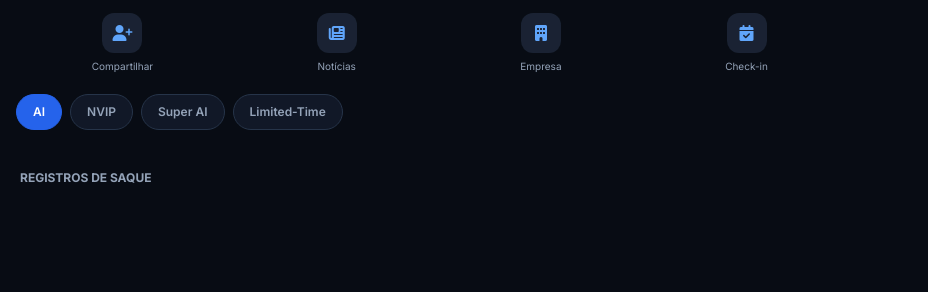
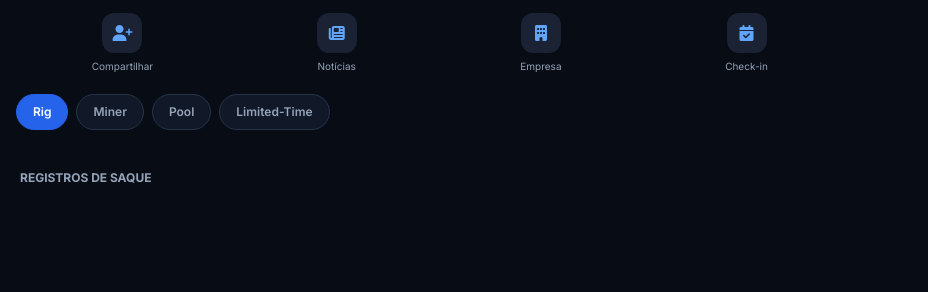
Before and after one commit to vpcminer9-lgtm/frontend, a plain HTML site: page index.html in a window 1280 px wide. Shown: the part 207-499 px from the top of the page, 0-928 px from the left. Drawn offline with nearby package versions, Linux system fonts and the light colour scheme; some packages are replaced by stand-ins of ours; no server answers; sample sign-in values are in the browser's storage; a script that the page names is missing.

Commit message:
Update index.html

```diff
--- a/index.html
+++ b/index.html
@@ -276,9 +276,9 @@
 
 <!-- Tabs -->
 <div class="tabs">
-    <div class="tab active">AI</div>
-    <div class="tab">NVIP</div>
-    <div class="tab">Super AI</div>
+    <div class="tab active">Rig</div>
+    <div class="tab">Miner</div>
+    <div class="tab">Pool</div>
     <div class="tab">Limited-Time</div>
 </div>
 
```
